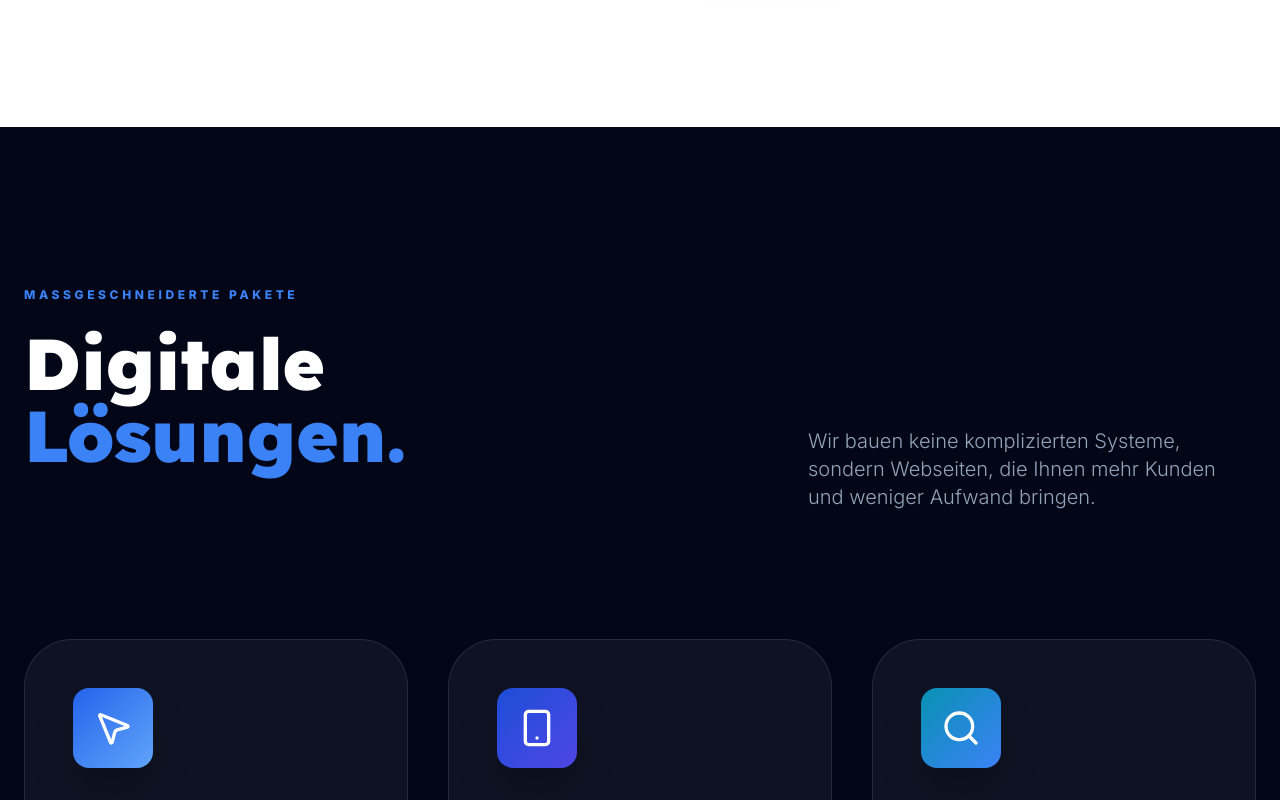
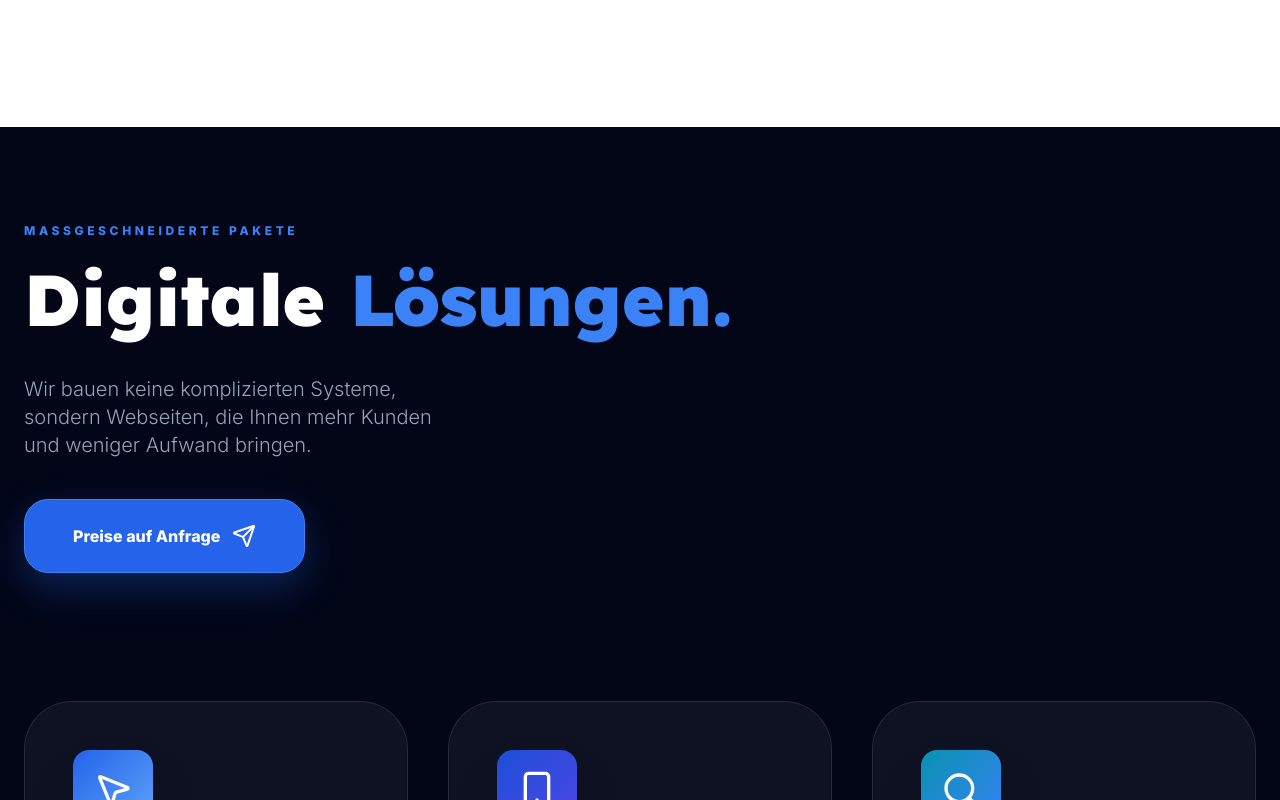
Before and after one commit to martinpoehl/LocalWeb-Landingpage, a React (Vite) app: page / in a window 1280 px wide. Shown: the part 1700-2500 px from the top of the page. Built offline with nearby package versions, Linux system fonts and the light colour scheme.

Commit message:
media changed and text

```diff
--- a/components/Contact.tsx
+++ b/components/Contact.tsx
@@ -24,7 +24,7 @@ const Contact: React.FC = () => {
   const contactInfo = [
     { icon: Mail, label: 'E-Mail', value: 'info@localweb.ch' },
     { icon: Phone, label: 'Telefon', value: '+41 793 643 417' },
-    { icon: MapPin, label: 'Büro', value: 'Winterthur, ZH' },
+    { icon: MapPin, label: 'Standort', value: 'Winterthur, ZH' },
   ];
 
   return (
@@ -59,7 +59,7 @@ const Contact: React.FC = () => {
             <div className="pt-8 border-t border-slate-800 hidden lg:block">
               <h4 className="text-slate-400 text-xs font-black uppercase tracking-widest mb-6">Folgen Sie uns</h4>
               <div className="flex gap-4">
-                {['IN', 'IG', 'TW'].map(social => (
+                {['GH'].map(social => (
                   <a key={social} href="#" className="bg-slate-800 hover:bg-blue-600 text-white w-12 h-12 rounded-xl flex items-center justify-center font-black transition-all interactive">
                     {social}
                   </a>
--- a/components/Footer.tsx
+++ b/components/Footer.tsx
@@ -81,7 +81,7 @@ const Footer: React.FC = () => {
 
         <div className="pt-8 border-t border-slate-100 flex flex-col md:flex-row justify-between items-center gap-6">
           <p className="text-slate-400 text-xs font-medium text-center md:text-left">
-            © {currentYear} LocalWeb Agency. Alle Rechte vorbehalten.
+            © {currentYear} LocalWeb. Alle Rechte vorbehalten.
           </p>
           <div className="flex gap-6 md:gap-8 text-[10px] font-black uppercase tracking-widest">
             <a href="#" className="text-slate-400 hover:text-slate-950 transition-colors">Datenschutz</a>
--- a/components/Hero.tsx
+++ b/components/Hero.tsx
@@ -44,19 +44,19 @@ const Hero: React.FC = () => {
 
         <div className="reveal-text flex flex-col sm:flex-row items-center justify-center gap-4 md:gap-8">
           <a
-            href="#portfolio"
+            href="#contact"
             className="w-full sm:w-auto group relative inline-flex items-center justify-center px-10 md:px-12 py-5 md:py-6 font-black text-white transition-all duration-500 bg-blue-600 border border-blue-500 rounded-2xl md:rounded-3xl hover:bg-blue-700 hover:scale-105 shadow-[0_15px_40px_rgba(37,99,235,0.3)] overflow-hidden"
           >
             <span className="relative z-10 flex items-center">
-              Unsere Pakete
+              Kostenlose Erstberatung
               <ArrowRight className="ml-3 w-5 h-5 md:w-6 md:h-6 group-hover:translate-x-2 transition-transform" />
             </span>
           </a>
           <a
-            href="#contact"
+            href="#services"
             className="w-full sm:w-auto relative px-10 md:px-12 py-5 md:py-6 font-black text-white group overflow-hidden interactive text-center"
           >
-            <span className="relative z-10">Kostenlose Erstberatung</span>
+            <span className="relative z-10">Unser Angebot einsehen</span>
             <div className="absolute bottom-0 left-1/2 -translate-x-1/2 w-0 h-[2px] bg-blue-500 group-hover:w-full transition-all duration-500"></div>
           </a>
         </div>
--- a/components/Services.tsx
+++ b/components/Services.tsx
@@ -1,6 +1,14 @@
-
 import React from 'react';
-import { Terminal, Cpu, Layers, ArrowRight, MousePointer2, Smartphone, Search } from 'lucide-react';
+import {
+  Terminal,
+  Cpu,
+  Layers,
+  ArrowRight,
+  MousePointer2,
+  Smartphone,
+  Search,
+  Send,
+} from 'lucide-react';
 
 const Services: React.FC = () => {
   const services = [
@@ -8,20 +16,20 @@ const Services: React.FC = () => {
       title: 'Moderne Webseiten',
       desc: 'Professionelle Webauftritte, die perfekt auf mobilen Geräten funktionieren und Ihre Kunden regional direkt ansprechen.',
       icon: MousePointer2,
-      color: 'from-blue-600 to-blue-400'
+      color: 'from-blue-600 to-blue-400',
     },
     {
       title: 'Smart Web-Tools',
       desc: 'Praktische Lösungen wie Online-Terminbuchungen oder digitale Speisekarten, die Ihnen Zeit und Arbeit ersparen.',
       icon: Smartphone,
-      color: 'from-blue-700 to-indigo-600'
+      color: 'from-blue-700 to-indigo-600',
     },
     {
       title: 'Lokale Sichtbarkeit',
       desc: 'Wir sorgen dafür, dass Sie bei Google ganz oben stehen, wenn Menschen in Ihrer Nähe nach Ihren Leistungen suchen.',
       icon: Search,
-      color: 'from-cyan-600 to-blue-500'
-    }
+      color: 'from-cyan-600 to-blue-500',
+    },
   ];
 
   const handleCardInteraction = (e: React.MouseEvent<HTMLDivElement>) => {
@@ -31,14 +39,12 @@ const Services: React.FC = () => {
     const x = e.clientX - rect.left;
     const y = e.clientY - rect.top;
 
-    // Dynamic Lighting
     const light = card.querySelector('.dynamic-light') as HTMLElement;
     if (light) {
       light.style.opacity = '1';
       light.style.transform = `translate(${x - 150}px, ${y - 150}px)`;
     }
 
-    // 3D Tilt
     const centerX = rect.width / 2;
     const centerY = rect.height / 2;
     const rotateX = (y - centerY) / 12;
@@ -49,47 +55,76 @@ const Services: React.FC = () => {
   const handleCardLeave = (e: React.MouseEvent<HTMLDivElement>) => {
     if (window.innerWidth < 1024) return;
     const card = e.currentTarget;
-    card.style.transform = `perspective(1000px) rotateX(0deg) rotateY(0deg) scale3d(1, 1, 1)`;
+    card.style.transform =
+      'perspective(1000px) rotateX(0deg) rotateY(0deg) scale3d(1, 1, 1)';
     const light = card.querySelector('.dynamic-light') as HTMLElement;
     if (light) light.style.opacity = '0';
   };
 
   return (
-    <section id="services" className="py-24 md:py-40 bg-slate-950 relative overflow-hidden">
+    <section
+      id="services"
+      className="py-24 md:py-30 bg-slate-950 relative overflow-hidden"
+    >
       <div className="container mx-auto px-5 md:px-6">
-        <div className="flex flex-col lg:flex-row lg:items-end justify-between mb-16 md:mb-32 gap-8 md:gap-10">
-          <div className="max-w-2xl">
-            <span className="text-blue-500 font-black uppercase tracking-[0.3em] text-[10px] md:text-xs mb-4 md:mb-6 block reveal-text">Maßgeschneiderte Pakete</span>
-            <h2 className="text-4xl md:text-7xl font-black text-white mb-6 md:mb-10 leading-tight reveal-text">
-              Digitale <span className="text-blue-500">Lösungen.</span>
-            </h2>
+        {/* Kopfbereich ohne leere rechte Spalte */}
+        <div className="mb-16 md:mb-32">
+          <span className="text-blue-500 font-black uppercase tracking-[0.3em] text-[10px] md:text-xs mb-4 md:mb-6 block reveal-text">
+            Maßgeschneiderte Pakete
+          </span>
+          <h2 className="text-4xl md:text-7xl font-black text-white mb-6 md:mb-10 leading-tight reveal-text">
+            Digitale <span className="text-blue-500">Lösungen.</span>
+          </h2>
+
+          <div className="flex flex-col lg:flex-row lg:items-center lg:justify-between gap-6">
+            <p className="text-slate-400 text-lg md:text-xl font-light max-w-md reveal-text mb-10">
+              Wir bauen keine komplizierten Systeme, sondern Webseiten, die Ihnen
+              mehr Kunden und weniger Aufwand bringen.
+            </p>
           </div>
-          <p className="text-slate-400 text-lg md:text-xl font-light max-w-md reveal-text">
-            Wir bauen keine komplizierten Systeme, sondern Webseiten, die Ihnen mehr Kunden und weniger Aufwand bringen.
-          </p>
+          <a
+              href="#contact"
+              className="w-full sm:w-auto group relative inline-flex items-center justify-center px-10 md:px-12 py-5 md:py-6 font-black text-white transition-all duration-500 bg-blue-600 border border-blue-500 rounded-2xl md:rounded-3xl hover:bg-blue-700 hover:scale-105 shadow-[0_15px_40px_rgba(37,99,235,0.3)] overflow-hidden"
+            >
+              <span className="relative z-10 flex items-center">
+                Preise auf Anfrage
+                <Send
+                  size={18}
+                  className="ml-3 w-5 h-5 md:w-6 md:h-6 group-hover:translate-x-2 transition-transform"
+                />
+              </span>
+            </a>
         </div>
 
+        {/* Karten */}
         <div className="grid grid-cols-1 md:grid-cols-2 lg:grid-cols-3 gap-6 md:gap-10">
           {services.map((service, idx) => (
             <div
               key={idx}
               onMouseMove={handleCardInteraction}
               onMouseLeave={handleCardLeave}
-              className={`reveal-text relative group bg-white/5 border border-white/10 p-8 md:p-12 rounded-[2rem] md:rounded-[3rem] transition-all duration-300 overflow-hidden ${idx === 2 ? 'md:col-span-2 lg:col-span-1' : ''}`}
+              className={`reveal-text relative group bg-white/5 border border-white/10 p-8 md:p-12 rounded-[2rem] md:rounded-[3rem] transition-all duration-300 overflow-hidden ${
+                idx === 2 ? 'md:col-span-2 lg:col-span-1' : ''
+              }`}
             >
               <div className="dynamic-light absolute w-[300px] h-[300px] bg-blue-500/10 rounded-full blur-[80px] pointer-events-none opacity-0 transition-opacity duration-300"></div>
 
-              <div className={`w-14 h-14 md:w-20 md:h-20 bg-gradient-to-br ${service.color} rounded-xl md:rounded-2xl flex items-center justify-center text-white mb-6 md:mb-10 shadow-2xl`}>
+              <div
+                className={`w-14 h-14 md:w-20 md:h-20 bg-gradient-to-br ${service.color} rounded-xl md:rounded-2xl flex items-center justify-center text-white mb-6 md:mb-10 shadow-2xl`}
+              >
                 <service.icon size={window.innerWidth < 768 ? 28 : 40} />
               </div>
 
-              <h3 className="text-2xl md:text-3xl font-black text-white mb-4 md:mb-6 group-hover:text-blue-400 transition-colors">{service.title}</h3>
+              <h3 className="text-2xl md:text-3xl font-black text-white mb-4 md:mb-6 group-hover:text-blue-400 transition-colors">
+                {service.title}
+              </h3>
               <p className="text-slate-400 text-base md:text-lg leading-relaxed font-light mb-6 md:mb-8">
                 {service.desc}
               </p>
 
               <div className="flex items-center gap-3 text-white font-bold group-hover:gap-5 transition-all text-sm md:text-base">
-                Mehr erfahren <ArrowRight size={20} className="text-blue-500" />
+                Mehr erfahren
+                <ArrowRight size={20} className="text-blue-500" />
               </div>
             </div>
           ))}
```
Also changed, not shown: components/Portfolio.tsx (+58 -29 lines), media/images/schweizerfussplege-ag.jpg (added), 1 other file (tests, documents, lock files or other folders).
